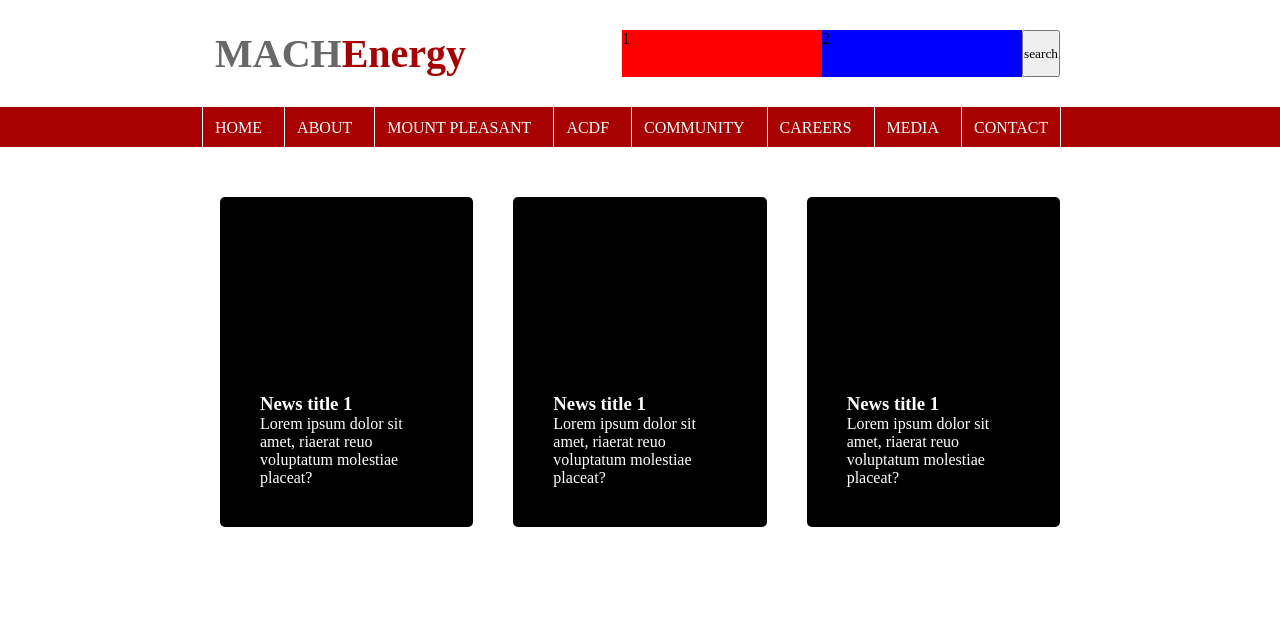
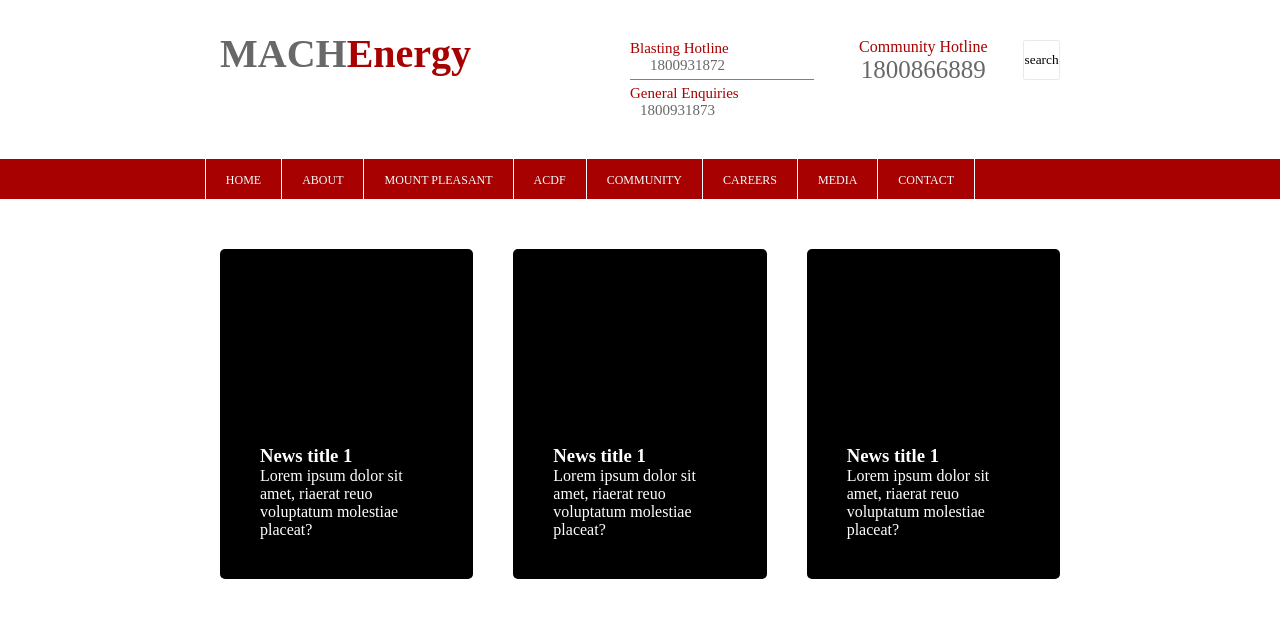
Before and after one commit to panoschar/PSDgator---assigment, a plain HTML site: page index.html in a window 1280 px wide. Drawn offline with Linux system fonts and the light colour scheme.

Commit message:
layout almost done

```diff
--- a/index.html
+++ b/index.html
@@ -15,10 +15,11 @@
         <h2 class="logo">MACH<span>Energy</span></h2>
         <div class="contact-lines">
             <div class="box1">
-                1
+                <div class="line1">Blasting Hotline <span>1800931872</span></div>
+                <div class="line2">General Enquiries <span>1800931873</span></div>
             </div>
             <div class="box2">
-                2
+                <div class="line3">Community Hotline <span>1800866889</span></div>
             </div>
             <button class="search">search</button>
         </div>
--- a/styles.css
+++ b/styles.css
@@ -1,10 +1,8 @@
 * {
     padding: 0%;
     margin: 0;
-    font-family: 'Secular One';
+    font-family: "Secular One";
 }
-
-
 
 .header {
     display: flex;
@@ -15,7 +13,7 @@ h2 {
     color: rgb(104, 104, 104);
     font-size: 40px;
     width: 50%;
-    margin-left: 15px;
+    margin-left: 20px;
 }
 
 .contact-lines {
@@ -26,47 +24,88 @@ h2 {
 }
 
 .contact-lines .box1 {
-    background-color: red;
     width: 200px;
+    padding: 10px;
+    font-size: 15px;
+}
+
+.box1 .line1 {
+    color: rgb(168, 1, 1);
+    border-bottom: 0.5px solid grey;
+    padding-bottom: 5px;
+}
+
+.box1 .line1 span {
+    color: rgb(104, 104, 104);
+    margin-left: 20px;
+}
+
+.box1 .line2 {
+    color: rgb(168, 1, 1);
+    margin-top: 5px;
+}
+
+.box1 .line2 span {
+    color: rgb(104, 104, 104);
+    margin-left: 10px;
 }
 
 .contact-lines .box2 {
-    background-color: blue;
     width: 200px;
+    padding: 8px;
+    text-align: center;
+}
+
+.box2 .line3 {
+    color: rgb(168, 1, 1);
+}
+
+.box2 .line3 span {
+    color: rgb(104, 104, 104);
+    font-size: 25px;
+}
+
+.search {
+    background-color: white;
+    border: 0.5px solid rgb(233, 233, 233);
+    width: 40px;
+    height: 40px;
+    margin-top: 10px;
+    border-radius: 2px;
 }
 
 .nav {
     background-color: rgb(168, 1, 1);
     height: 40px;
     width: 100%;
-
 }
 
 .nav ul {
     display: flex;
     list-style-type: none;
-    width: 70%;
+    width: 68%;
     height: 100%;
     margin: auto;
 }
 
 .nav ul li {
-    padding: 12px;
     border-left: 0.5px solid white;
-    margin-left: 10px;
+    padding: 11px;
 }
 
-.nav ul .last{
+.nav ul .last {
     border-right: 0.5px solid white;
 }
 
 .nav ul li a {
     text-decoration: none;
+    font-size: 12px;
 
 }
 
 .nav a {
     color: azure;
+    margin: 9px;
 }
 
 h2 span {
```
